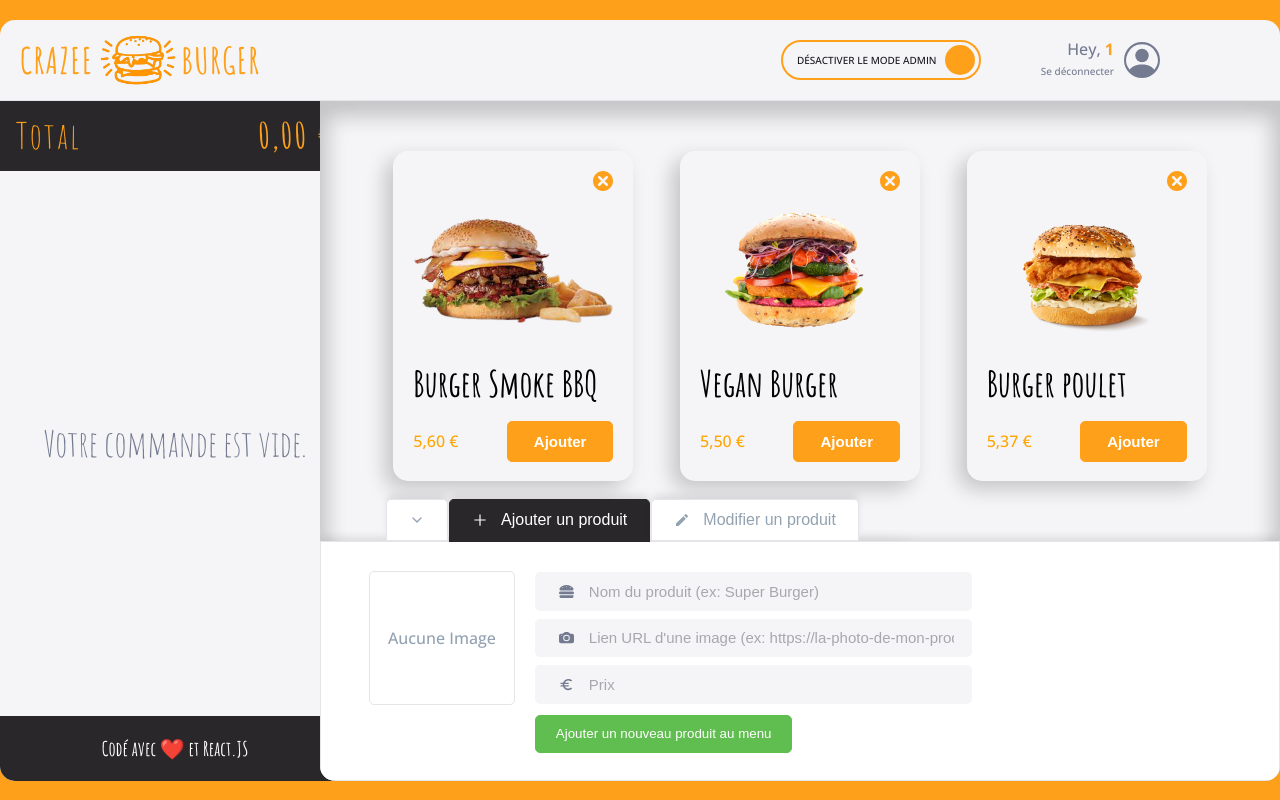
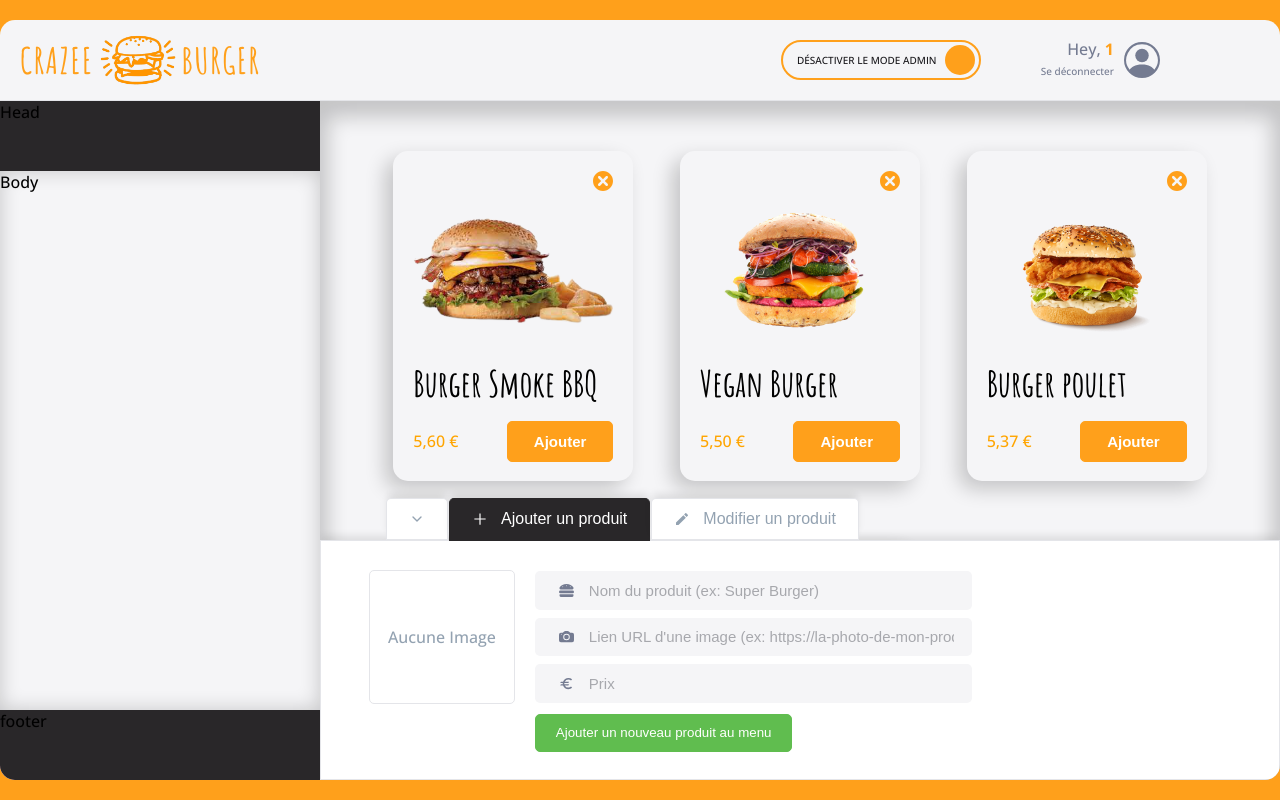
Before and after one commit to QiaoAn05/crazee-burger, a React (Vite) app: page /order/1 in a window 1280 px wide. Built offline with nearby package versions, Linux system fonts and the light colour scheme.

Commit message:
♻️ F10: BASKET > reusable > Create Header.jsx

```diff
--- a/src/components/pages/order/main/Main.jsx
+++ b/src/components/pages/order/main/Main.jsx
@@ -32,12 +32,12 @@ const MainStyled = styled.div`
   grid-template-rows: 1fr;
   grid-template-columns: 25% 1fr;
   /* grid-template-columns: 1fr; */
+  overflow: hidden;
 
   .menu-and-admin {
     position: relative;
     overflow-y: hidden;
     display: grid;
-    border-bottom-left-radius: ${theme.borderRadius.extraRound};
     border-bottom-right-radius: ${theme.borderRadius.extraRound};
   }
 `;
--- a/src/components/pages/order/main/basket/Basket.jsx
+++ b/src/components/pages/order/main/basket/Basket.jsx
@@ -2,22 +2,38 @@ import styled from "styled-components";
 import BasketHeader from "./BasketHeader";
 import BasketFooter from "./BasketFooter";
 import BasketOrder from "./BasketOrder";
+import { theme } from "../../../../../theme";
+import Header from "../../../../reusable-ui/Header";
 
 export default function Basket() {
   return (
     <BasketStyled>
-      <BasketHeader />
+      {/* <BasketHeader />
       <BasketOrder />
-      <BasketFooter />
+      <BasketFooter /> */}
+      <Header>Head</Header>
+      <div className="body">Body</div>
+      <Header>footer</Header>
     </BasketStyled>
   );
 }
 
 const BasketStyled = styled.aside`
-  background: #f5f5f7;
+  /* background: #f5f5f7;
   box-sizing: border-box;
   display: flex;
   flex-direction: column;
   border-radius: 0px 0px 0px 15px;
-  width: 350px;
+  width: 350px; */
+  /* correction Vi */
+  background-color: pink;
+  display: flex;
+  flex-direction: column;
+  box-shadow: ${theme.shadows.basket};
+
+  .body {
+    flex: 1;
+    background-color: ${theme.colors.background_white};
+    box-shadow: ${theme.shadows.basket};
+  }
 `;
--- /dev/null
+++ b/src/components/reusable-ui/Header.jsx
@@ -0,0 +1,12 @@
+import React from "react";
+import styled from "styled-components";
+import { theme } from "../../theme";
+
+export default function Header({ children }) {
+  return <HeaderStyled>{children}</HeaderStyled>;
+}
+
+const HeaderStyled = styled.div`
+  height: 70px;
+  background-color: ${theme.colors.background_dark};
+`;
--- a/src/theme/index.jsx
+++ b/src/theme/index.jsx
@@ -64,6 +64,7 @@ const shadows = {
   medium: "-8px 8px 20px 0px rgb(0 0 0 / 20%)",
   strong: "0px 8px 20px 8px rgba(0, 0, 0, 0.2) inset",
   orangeHighlight: "0 0 8px 0 rgb(255 154 35 / 100%)",
+  basket: "inset 0 0 20px rgba(0, 0, 0, 0.2)",
 };
 
 export const theme = {
```
